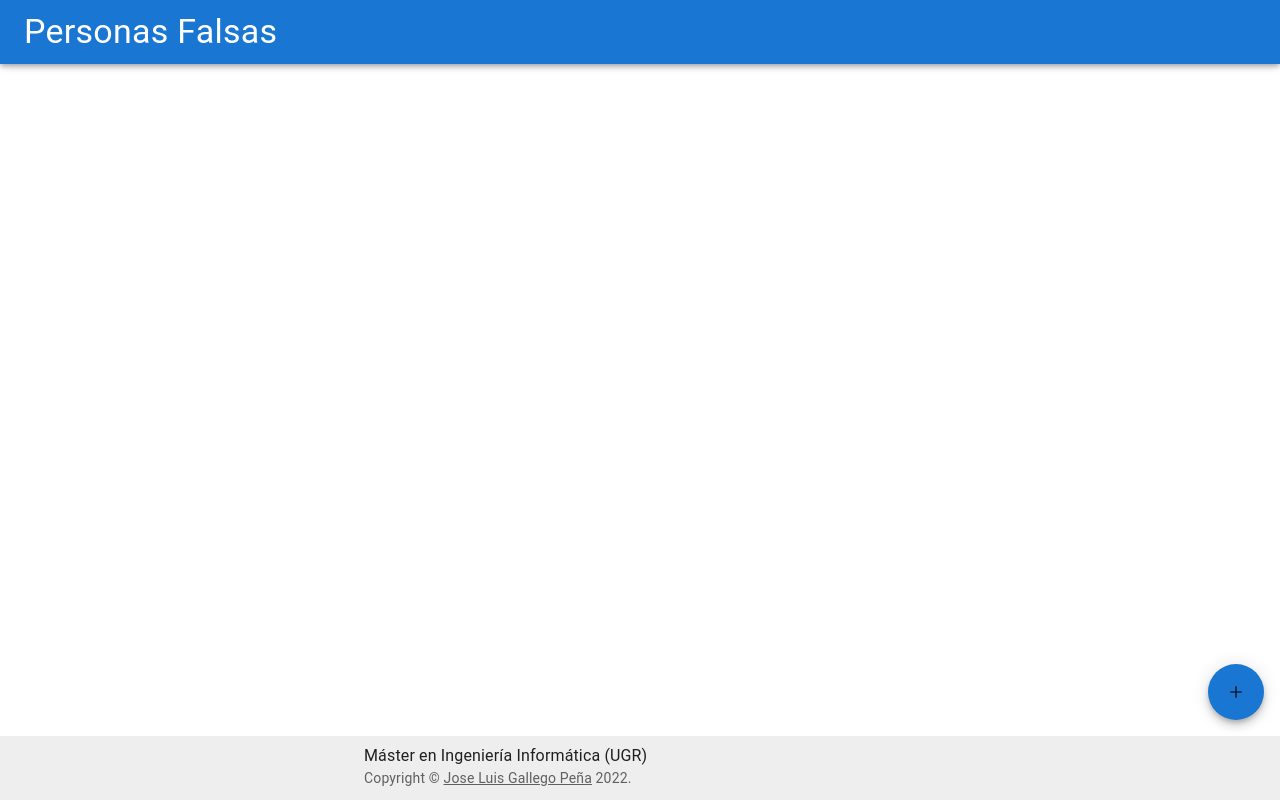
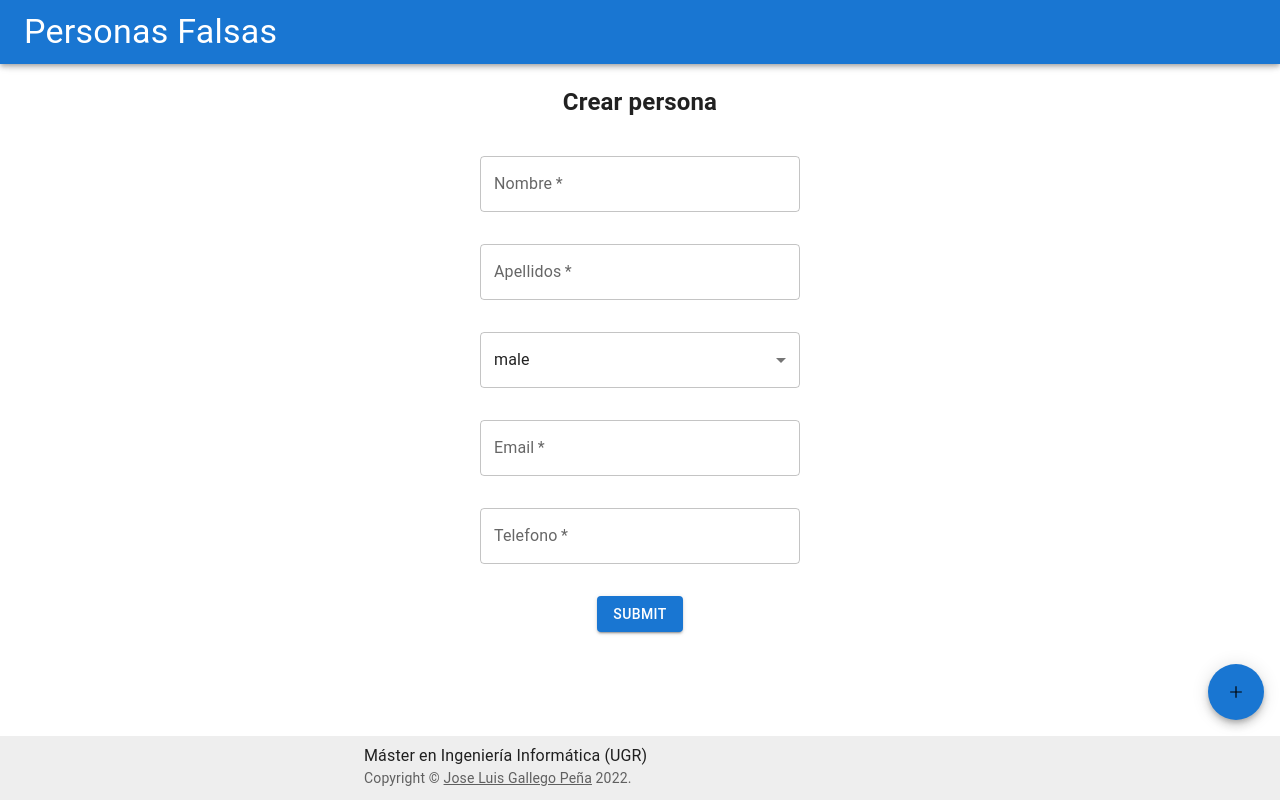
Before and after one commit to jlgallego99/SSBW, a React (Create React App) app in the folder frontend/: page /crear in a window 1280 px wide. Built offline with nearby package versions, Linux system fonts and the light colour scheme.

Commit message:
Front formulario crear persona

```diff
--- a/frontend/package.json
+++ b/frontend/package.json
@@ -12,6 +12,7 @@
     "@testing-library/user-event": "^13.5.0",
     "react": "^18.1.0",
     "react-dom": "^18.1.0",
+    "react-hook-form": "^7.32.2",
     "react-icons": "^4.4.0",
     "react-router-dom": "^6.3.0",
     "react-scripts": "^2.1.3",
--- a/frontend/src/components/crear_persona.js
+++ b/frontend/src/components/crear_persona.js
@@ -1,9 +1,91 @@
 import * as React from 'react';
+import { Controller, useForm } from "react-hook-form";
+import { TextField, Box, Button, Select, MenuItem,  } from "@mui/material";
 
 export default function CrearPersona() {
+    const { control, handleSubmit } = useForm({
+        reValidateMode: "onBlur"
+    });
+
+    const handleOnSubmit = (evt) => {
+        console.log(evt);
+    }
+
     return (
-        <>
-            <h1>Crear Persona</h1>
-        </>
+        <Box component="form" onSubmit={handleSubmit(handleOnSubmit)} sx={{ position: 'absolute', top: '8vh', bottom: '8vh', left: 0, right: 0, overflow: 'auto', display: "flex", flexDirection: "column", alignItems: "center" }}>
+            <h2>Crear persona</h2>
+            <Controller
+                name="Nombre"
+                control={control}
+                render={({ field }) => (
+                    <TextField
+                        {...field}
+                        sx={{ width: "25%", margin: "2vh" }}
+                        required
+                        size="medium"
+                        variant="outlined"
+                        label="Nombre"
+                    />
+                )}
+            />
+            <Controller
+                name="Apellidos"
+                control={control}
+                render={({ field }) => (
+                    <TextField
+                        {...field}
+                        sx={{ width: "25%", margin: "2vh" }}
+                        required
+                        size="medium"
+                        variant="outlined"
+                        label="Apellidos"
+                    />
+                )}
+            />
+            <Controller
+                control={control}
+                name="Genero"
+                defaultValue={"male"}
+                render={({ field }) => (
+                    <Select {...field} sx={{ width: "25%", margin: "2vh" }}>
+                        <MenuItem value="male">male</MenuItem>
+                        <MenuItem value="female">female</MenuItem>
+                    </Select>
+                )}
+            />
+            <Controller
+                control={control}
+                name="Email"
+                rules={{
+                    required: true,
+                    pattern: /^\w+([.-]?\w+)*@\w+([.-]?\w+)*(\.\w{2,3})+$/
+                }}
+                render={({ field, fieldState: { error } }) => (
+                    <TextField
+                        {...field}
+                        sx={{ width: "25%", margin: "2vh" }}
+                        required
+                        type="email"
+                        label="Email"
+                        error={error !== undefined}
+                    />
+                )}
+            />
+            <Controller
+                name="Telefono"
+                control={control}
+                render={({ field }) => (
+                    <TextField
+                        {...field}
+                        sx={{ width: "25%", margin: "2vh" }}
+                        required
+                        size="medium"
+                        variant="outlined"
+                        label="Telefono"
+                    />
+                )}
+            />
+            <Button type="submit" variant="contained" sx={{ margin: "2vh" }}>Submit</Button>
+        </Box>
     );
 };
```
Also changed, not shown: 1 other file (tests, documents, lock files or other folders).
